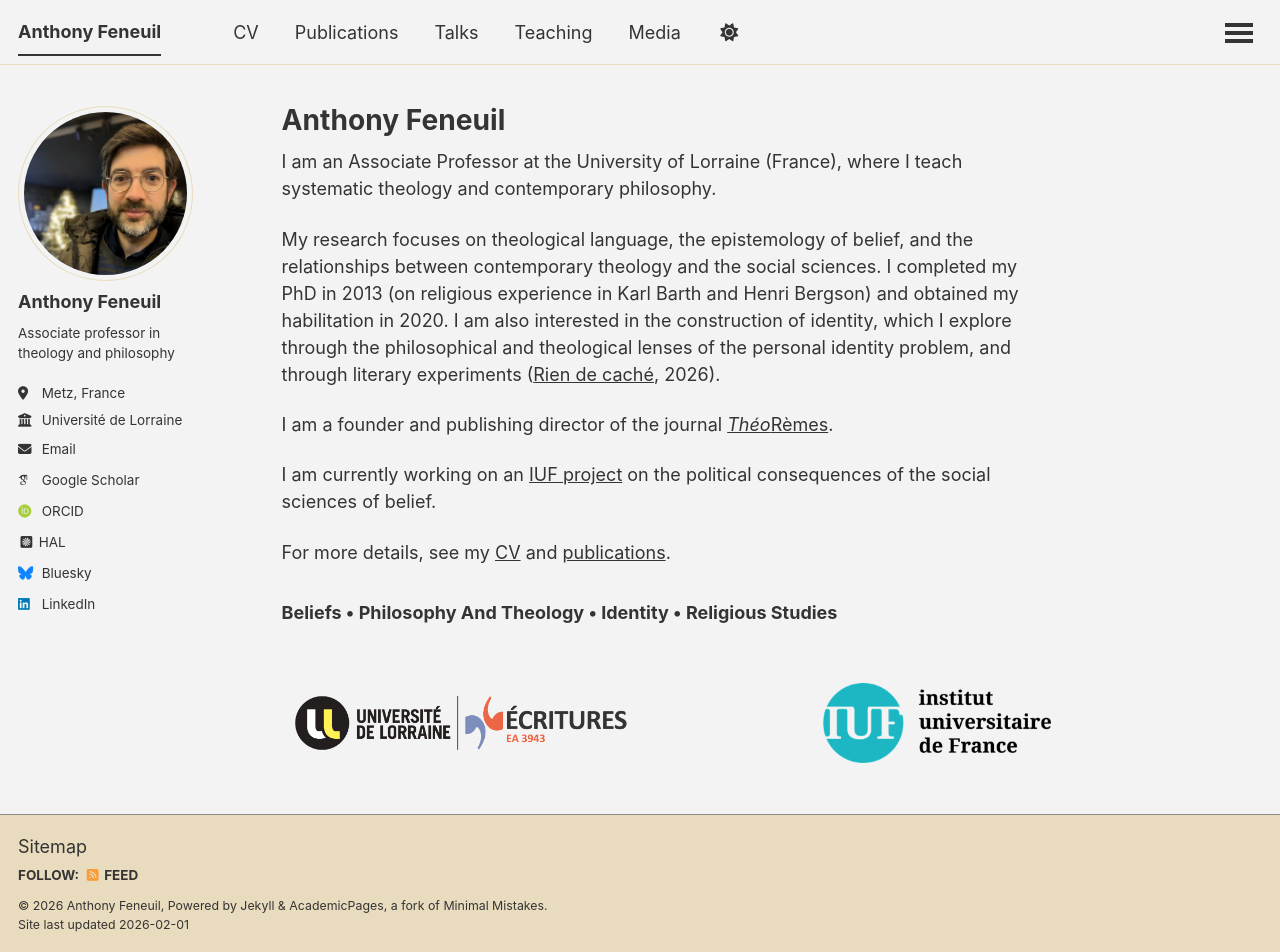
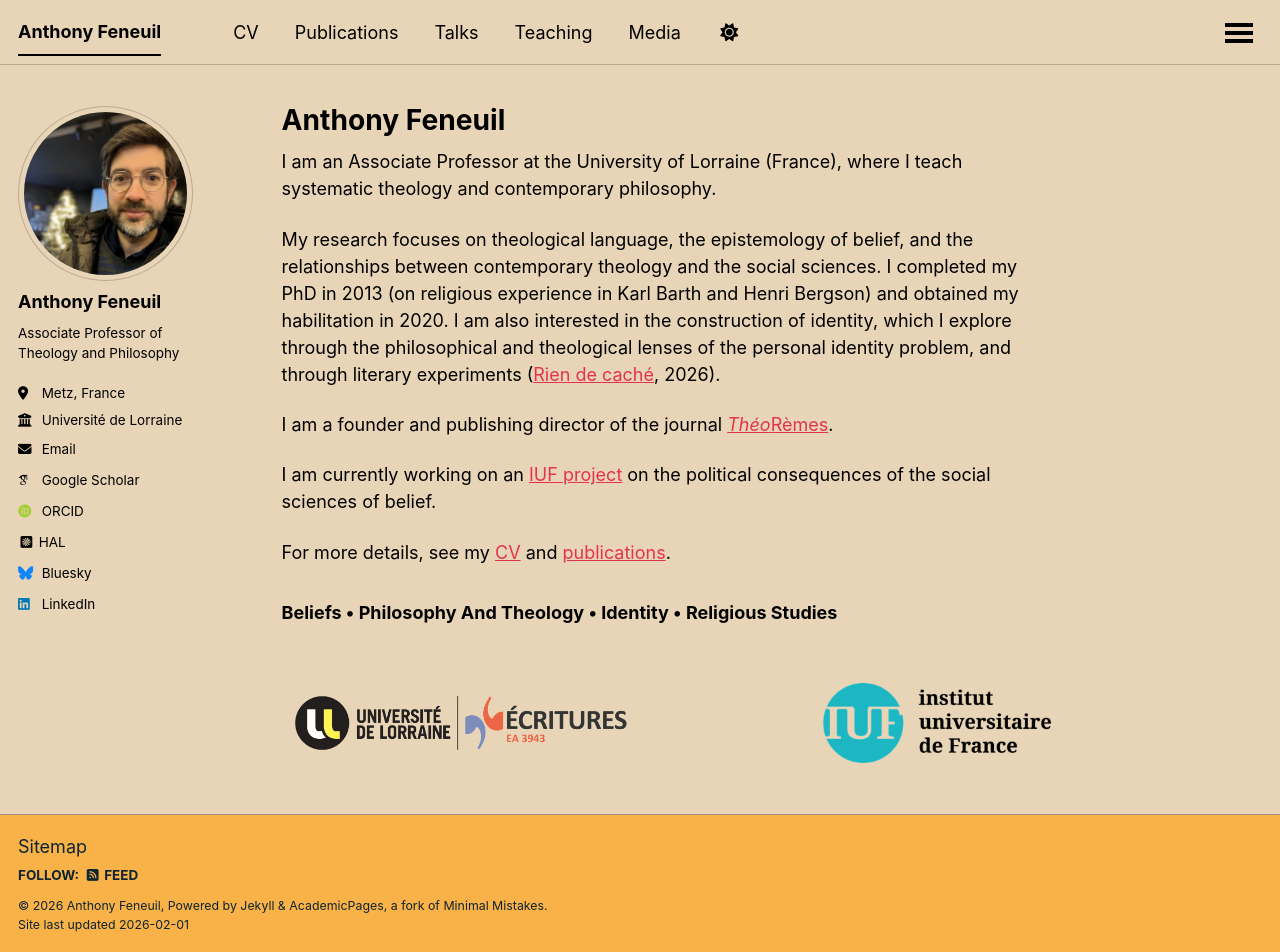
Before and after one commit to anfnl/anfnl.github.io, a Jekyll site: the page built from _pages/about.md, in a window 1280 px wide and 952 px high. Built offline with Jekyll 4.4.1, drawn with Linux system fonts in a browser that asks for light colours; some web fonts are replaced; a script that is not in the unit is left out.

Commit message:
Update _config.yml

```diff
--- a/_config.yml
+++ b/_config.yml
@@ -8,11 +8,11 @@
 
 # Basic Site Settings
 locale                   : "en-US"
-site_theme               : "dirt" # The available themes options are "default", "air", "sunrise", "mint", "dirt" and "contrast"
+site_theme               : "sunrise" # The available themes options are "default", "air", "sunrise", "mint", "dirt" and "contrast"
 title                    : "Anthony Feneuil"
 title_separator          : "-"
 name                     : &name "Anthony Feneuil"
-description              : &description "Associate Professor in theology and philosophy"   # Update this with a general description of your site, this is the default if not overridden by a page
+description              : &description "Associate Professor of Theology and Philosophy"   # Update this with a general description of your site, this is the default if not overridden by a page
 url                      : https://anfnl.github.io # The base hostname & protocol for your site e.g. "https://[your GitHub username].github.io",
                                                            # or if you already have some other page hosted on Github then use "https://[your GitHub username].github.io/[Your Repo Name]"
 baseurl                  : "" # the subpath of your site, e.g. "/blog"
@@ -26,7 +26,7 @@
   avatar           : "profile.jpg"
   name             : "Anthony Feneuil"
   pronouns         : # example: "he"
-  bio              : "Associate professor in theology and philosophy"
+  bio              : "Associate Professor of Theology and Philosophy"
   location         : "Metz, France"
   employer         : "Université de Lorraine"
   uri              : # URL
```
